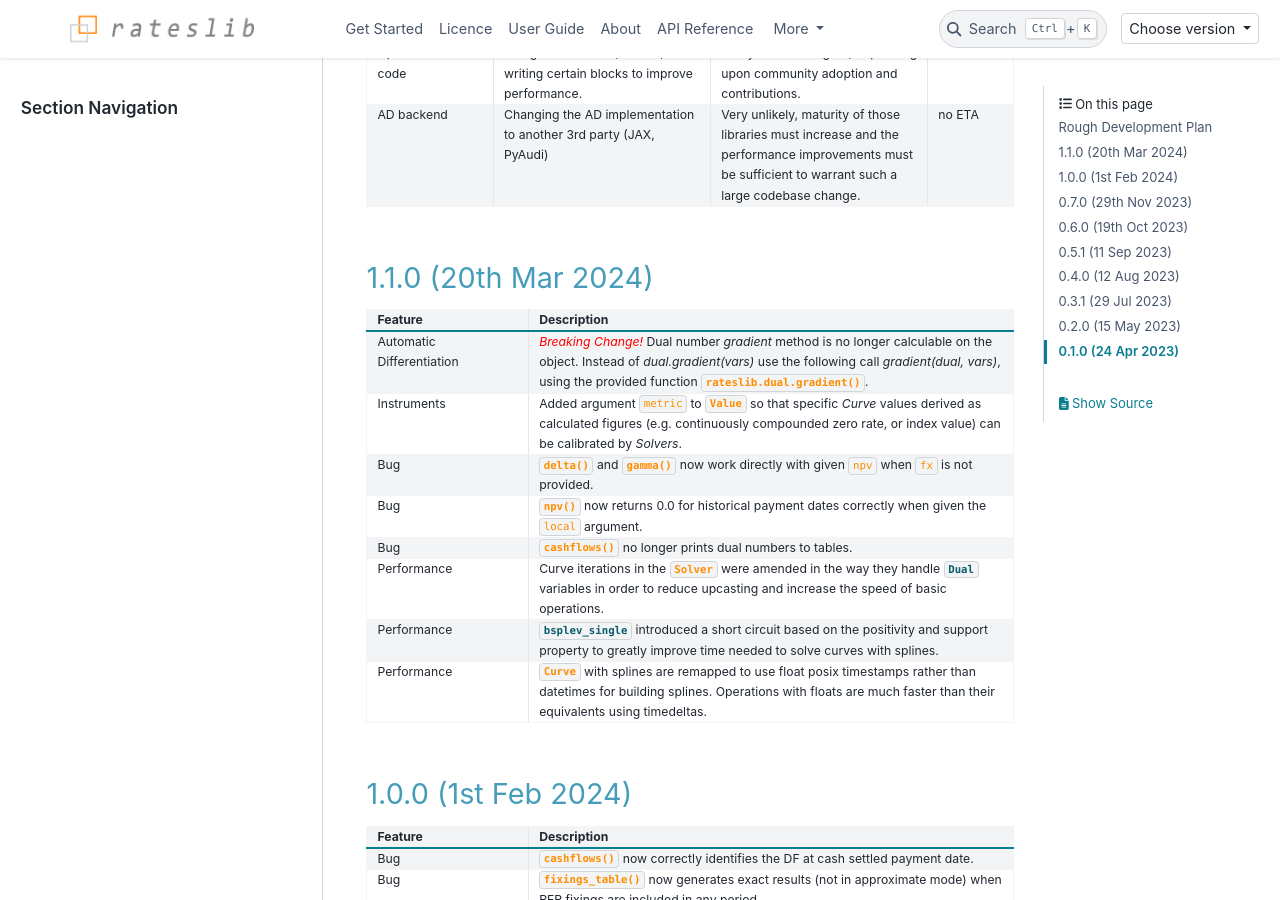
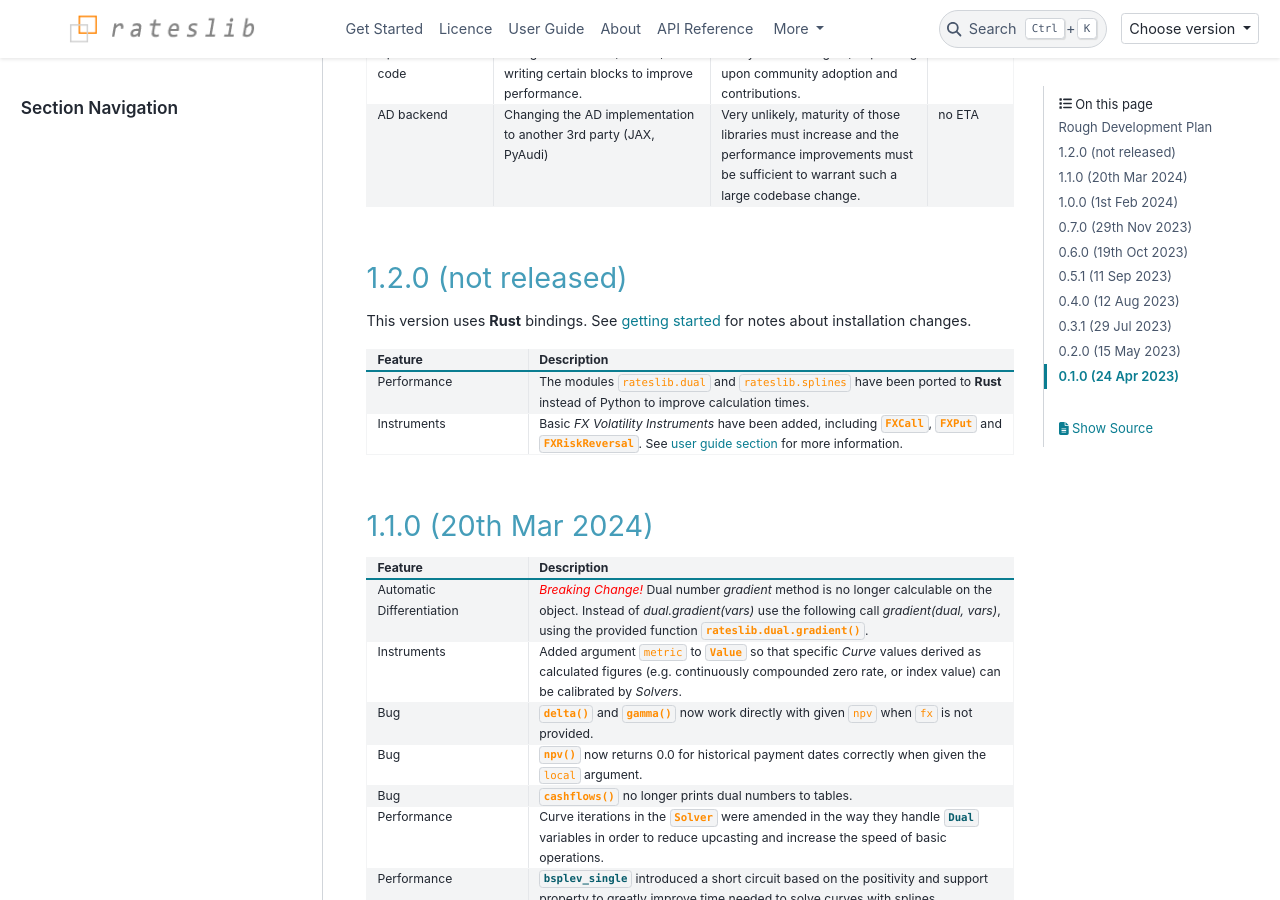
Before and after one commit to attack68/rateslib, a Sphinx documentation site: the page built from docs/source/i_whatsnew.rst, in a window 1280 px wide and 900 px high, scrolled down 517 px. Built offline with Sphinx 7.4.7 and the PyData theme 0.15.4, drawn with Linux system fonts in a browser that asks for light colours; comment, search, counter and statistics services are not loaded.

```diff
--- a/docs/source/i_whatsnew.rst
+++ b/docs/source/i_whatsnew.rst
@@ -45,6 +45,27 @@ email contact through **rateslib@gmail.com**.
      - Very unlikely, maturity of those libraries must increase and the performance
        improvements must be sufficient to warrant such a large codebase change.
      - no ETA
+
+1.2.0 (not released)
+**********************
+
+This version uses **Rust** bindings. See :ref:`getting started <pricing-doc>`
+for notes about installation changes.
+
+.. list-table::
+   :widths: 25 75
+   :header-rows: 1
+
+   * - Feature
+     - Description
+   * - Performance
+     - The modules ``rateslib.dual`` and ``rateslib.splines`` have been ported to **Rust**
+       instead of Python to improve calculation times.
+   * - Instruments
+     - Basic *FX Volatility Instruments* have been added, including
+       :class:`~rateslib.instruments.FXCall`, :class:`~rateslib.instruments.FXPut` and
+       :class:`~rateslib.instruments.FXRiskReversal`. See :ref:`user guide section <volatility-doc>`
+       for more information.
 
 
 1.1.0 (20th Mar 2024)
```
Also changed, not shown: docs/source/e_volatility.rst (+76 -0 lines), 3 other files.
